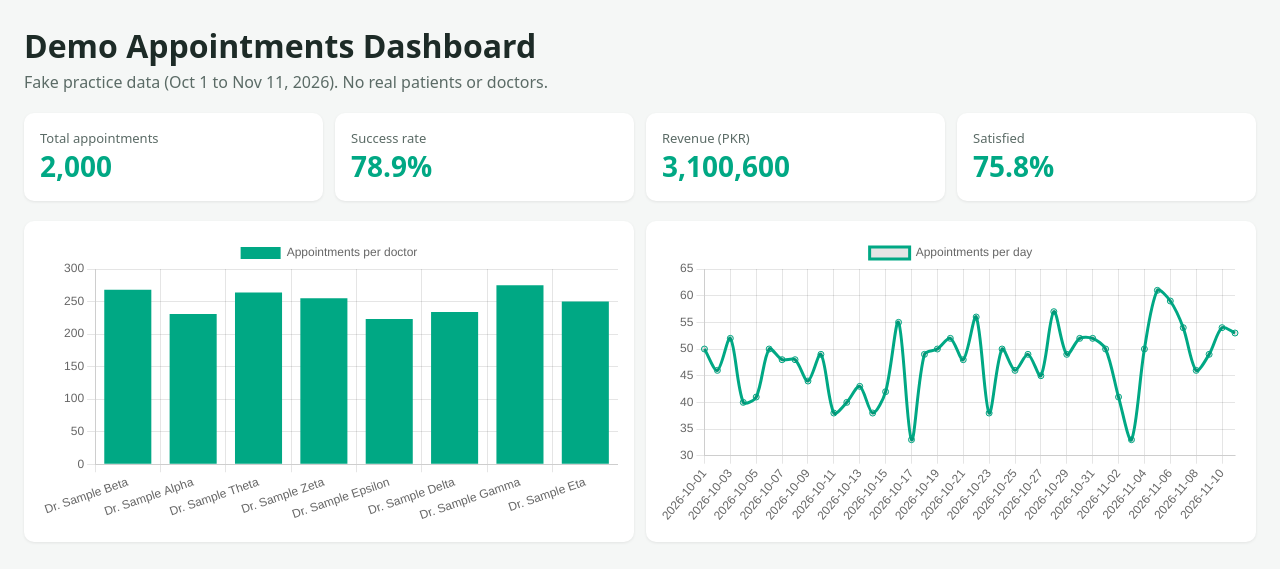
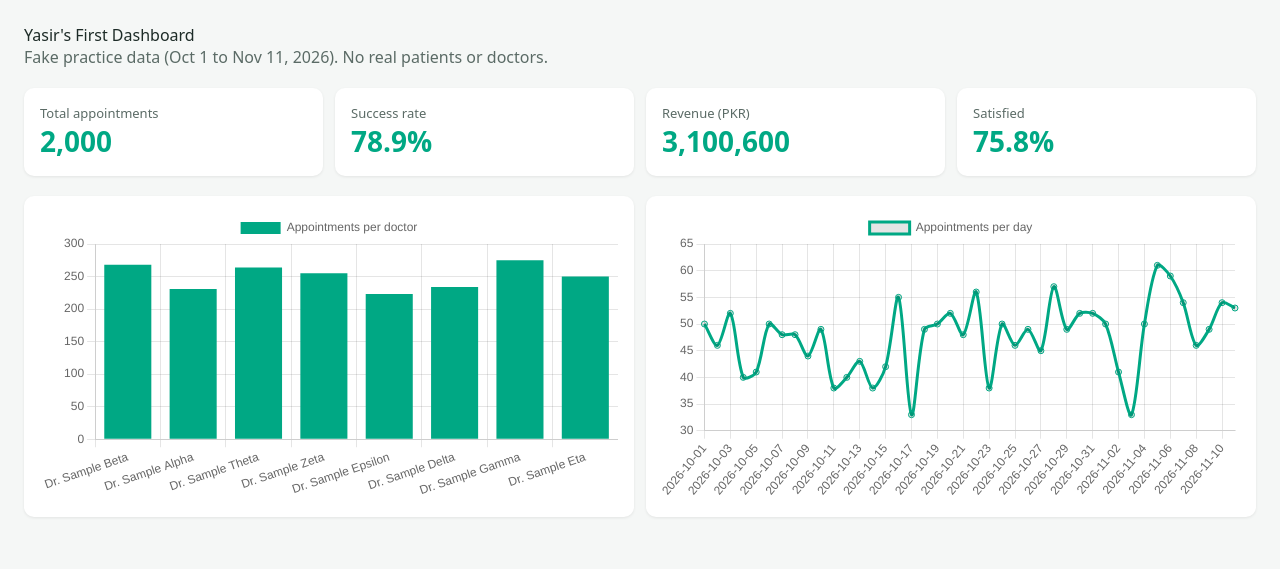
Before and after one commit to yasirmch1448/demo-dashboard, a plain HTML site: page index.html in a window 1280 px wide. Drawn offline with nearby package versions, Linux system fonts and the light colour scheme.

Commit message:
Update index.html

```diff
--- a/index.html
+++ b/index.html
@@ -18,8 +18,8 @@
 </style>
 </head>
 <body>
-<h1>Demo Appointments Dashboard</h1>
-<p class="note">Fake practice data (Oct 1 to Nov 11, 2026). No real patients or doctors.</p>
+Yasir's First Dashboard
+  <p class="note">Fake practice data (Oct 1 to Nov 11, 2026). No real patients or doctors.</p>
 <div class="kpis">
   <div class="card"><div class="label">Total appointments</div><div class="value" id="k1"></div></div>
   <div class="card"><div class="label">Success rate</div><div class="value" id="k2"></div></div>
```
